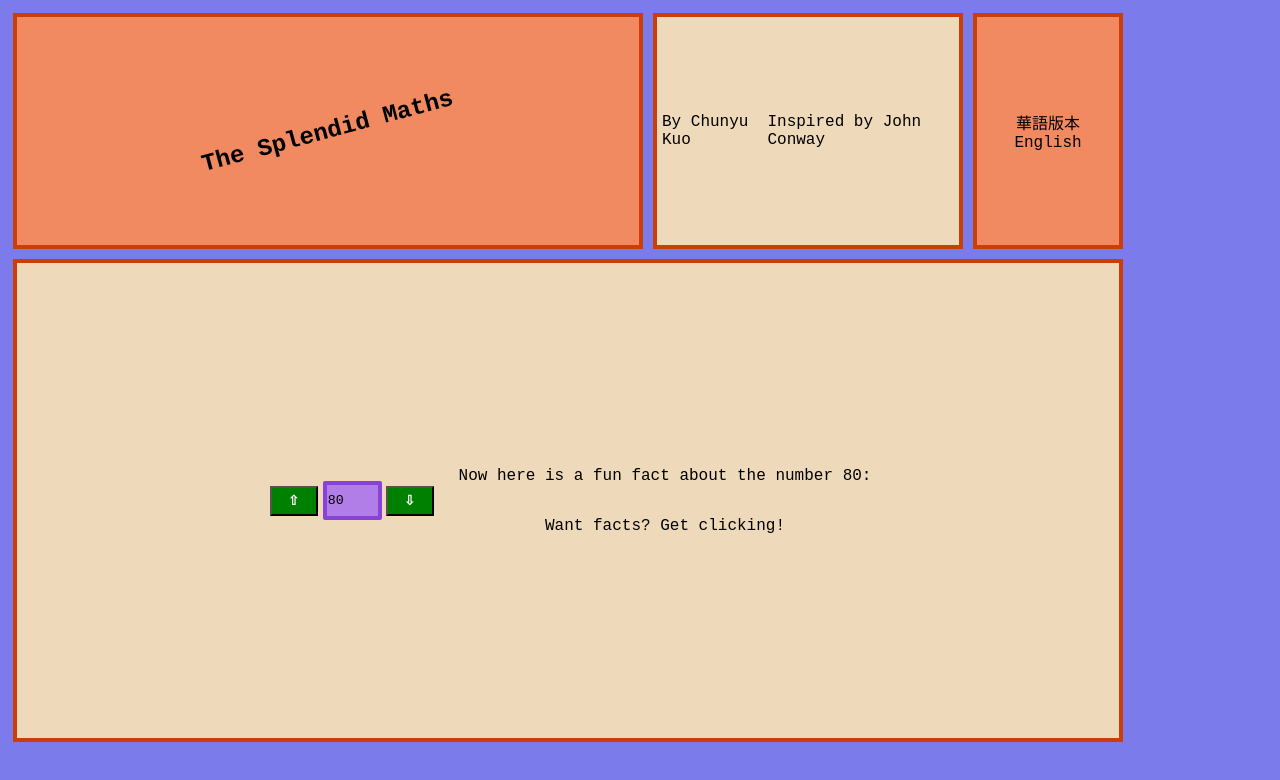
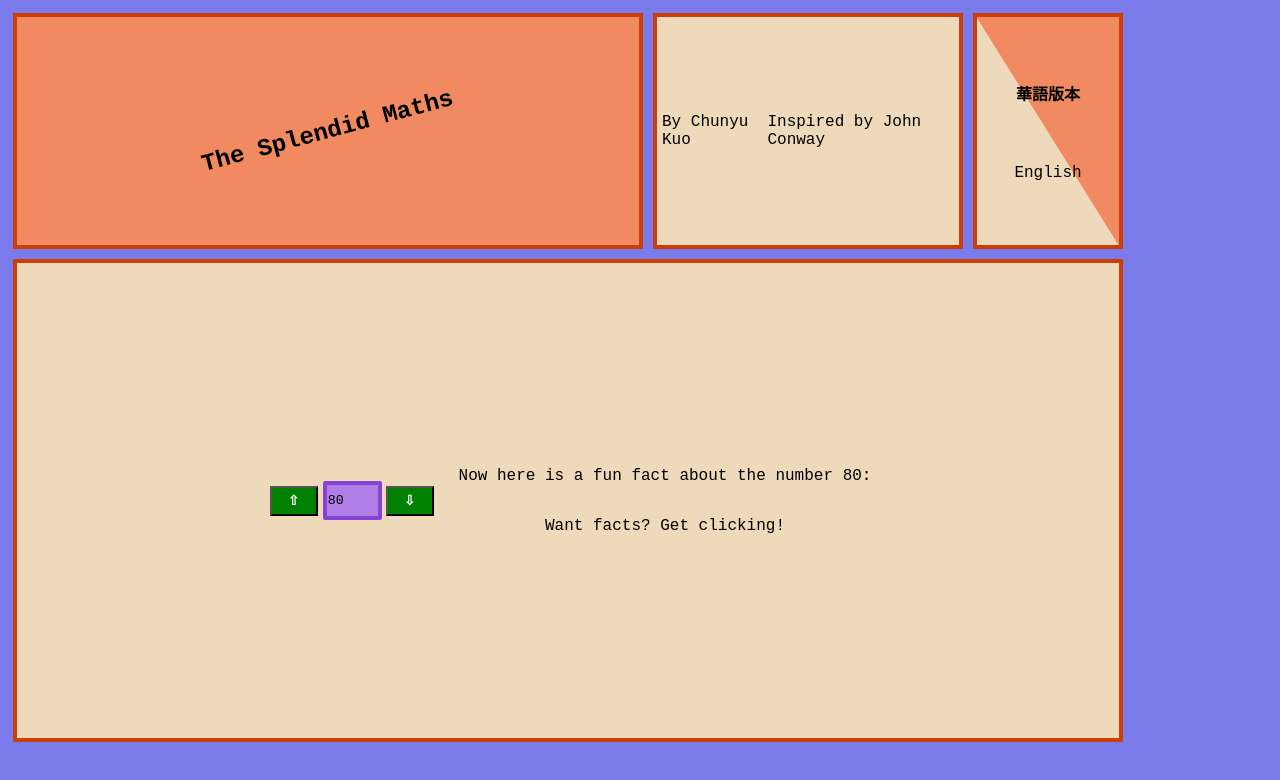
Before and after one commit to chunyukuo88/GameOfLifeJS, a React (Create React App) app in the folder game-of-life/: page / in a window 1280 px wide. Shown: the top 780 px of the page. Built offline with nearby package versions, Linux system fonts and the light colour scheme; no server answers; a web font is replaced by a local one.

Commit message:
Added progressive diagonal line.

```diff
--- a/game-of-life/src/styles/styles.css
+++ b/game-of-life/src/styles/styles.css
@@ -186,6 +186,7 @@ span {
 
 .upper-right-b {
   background-color: #f18a61;
+  background: linear-gradient(to top right, #eed9ba calc(50% - 1px), #f18a61, #f18a61 calc(50% + 1px));
   border: 4px solid #ca3e07;
   display: -webkit-box;
   display: -ms-flexbox;
@@ -194,9 +195,9 @@ span {
   -webkit-box-direction: normal;
       -ms-flex-direction: column;
           flex-direction: column;
-  -webkit-box-pack: center;
-      -ms-flex-pack: center;
-          justify-content: center;
+  -webkit-box-pack: space-evenly;
+      -ms-flex-pack: space-evenly;
+          justify-content: space-evenly;
   -webkit-box-align: center;
       -ms-flex-align: center;
           align-items: center;
@@ -211,8 +212,13 @@ span {
   padding: 5px;
 }
 
+.upper-right-b :hover {
+  background-color: inherit;
+}
+
 .華語版本 {
   background-color: inherit;
   font-family: 'ZCOOL XiaoWei', serif;
+  font-weight: bolder;
 }
 /*# sourceMappingURL=styles.css.map */
--- a/game-of-life/src/styles/styles.scss
+++ b/game-of-life/src/styles/styles.scss
@@ -161,11 +161,12 @@ span{
 
 .upper-right-b{
   background-color: $panel-orange;
+  background: linear-gradient(to top right, $panel-almond calc(50% - 1px), $panel-orange, $panel-orange calc(50% + 1px) );
   border: 4px solid $border-color;
 
   display: flex;
   flex-direction: column;
-  justify-content: center;
+  justify-content: space-evenly;
   align-items: center;
 
   grid-column-start: 7;
@@ -177,9 +178,14 @@ span{
 
   margin: $default-margin;
   padding: $default-padding;
+
+  & :hover{
+    background-color: inherit;
+  }
 }
 
 .華語版本{
   background-color: inherit;
   font-family: 'ZCOOL XiaoWei', serif;
+  font-weight: bolder;
 }
```
Also changed, not shown: 1 other file (tests, documents, lock files or other folders).
